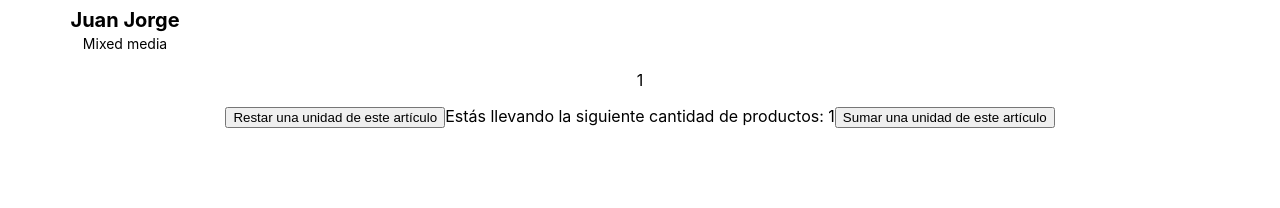
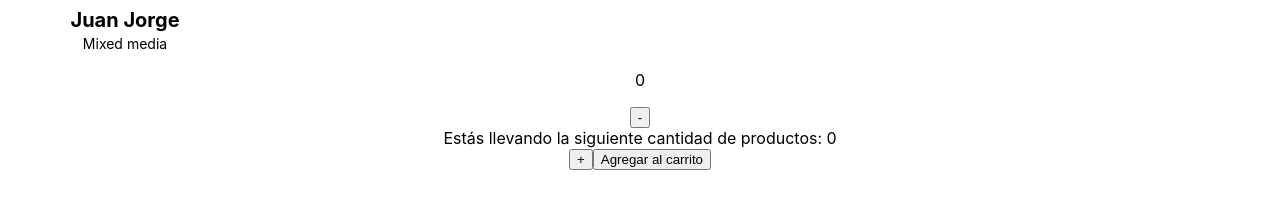
Before and after one commit to RocioGarxia/mansa_react_garcia, a React (Create React App) app: page / in a window 1280 px wide. Shown: the part 382-590 px from the top of the page. Built offline with nearby package versions, Linux system fonts and the light colour scheme.

Commit message:
handleonAdd y maps

```diff
--- a/src/App.js
+++ b/src/App.js
@@ -11,7 +11,7 @@ export default function App() {
 
 <Navbar/>
 <ItemListContainer/>
-<ItemCount stock={10} initial={1}/>
+<ItemCount stock={10} initial={0}/>
 </div>
   )
 }
--- a/src/COMPONENTS/ItemCount.js
+++ b/src/COMPONENTS/ItemCount.js
@@ -1,14 +1,25 @@
 import {useState} from "react";
 
-const ItemCount = ( {stock, initial}) => {
-    const [stockReq, setStockReq] = useState (initial);
+export default function ItemCount ( {stock, initial, onAdd = () => {} }) {
+    const [contador, setContador] = useState (initial);
     const [error, setError] = useState ("");
+    const [addedToCarrito, setAddedToCarrito] = useState (false);
 
-    const addItem = (num) => {
-        if (stock >= stockReq + num && 0 <= stockReq + num) {
-            setStockReq(stockReq + num)
+ const handleOnAddCarrito = (event) => {
+    if (contador > 0) {
+        setAddedToCarrito (true)
+        onAdd (event)
+    }
+ }
+
+const addItem = (num) => {
+        if (stock >= contador + num && 0 <= contador + num) {
+            setContador(contador + num)
             setError ("");
-}
+        }
+
+
+
 else {
 setError ("Fuishhh! Este producto se fue volando! Pronto repondremos el stock");
 }
@@ -17,19 +28,19 @@ setError ("Fuishhh! Este producto se fue volando! Pronto repondremos el stock");
     return (
         <div className = "ShowContador">
 
-    <div onClick = {addItem}>{stockReq}
+    <div onClick = {addItem}>{contador}
     <p>{error}</p>
     </div>
 
 <div className="Botones">
-                <button onClick={() => addItem(-1)}>Restar una unidad de este artículo</button>
-Estás llevando la siguiente cantidad de productos: {stockReq}
-                <button onClick={() => addItem(1)}>Sumar una unidad de este artículo</button>
-            </div>
+                <button onClick={() => addItem(-1)}>-</button>
+                <div>Estás llevando la siguiente cantidad de productos: {contador} </div>
+                <button onClick={() => addItem(1)}>+</button>
+                <button onClick={handleOnAddCarrito}> Agregar al carrito </button>
+
+</div>
 
 </div>
 
     );
 };
-
-export default ItemCount;
```
